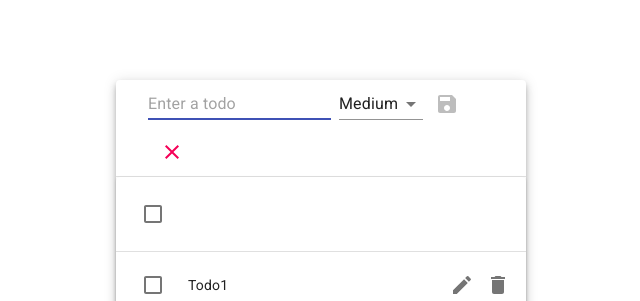
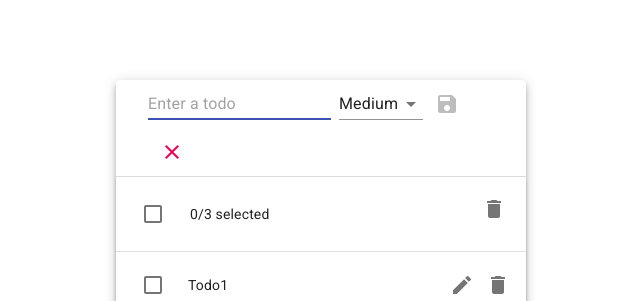
Before and after one commit to sam83045/react-to-do, a React (Create React App) app: page / in a window 1280 px wide. Shown: the top 301 px of the page, without its empty margins (319-959 px from the left). Built offline with nearby package versions, Linux system fonts and the light colour scheme.

Commit message:
Delete multiple implemented

```diff
--- a/src/components/TodoList.jsx
+++ b/src/components/TodoList.jsx
@@ -77,6 +77,15 @@ const TodoList = ({ loadTodoList, todoList, deleteMultipleTodo }) => {
             indeterminate={areSomeChecked()}
           />
         }
+        action={
+          <IconButton
+            aria-label="delete"
+            onClick={() => deleteMultipleTodo(checkedTodo)}
+          >
+            <DeleteIcon />
+          </IconButton>
+        }
+        title={`${checkedTodo.length}/${todoList.length} selected`}
       />
       <Divider />
       <List dense component="div" role="list">
@@ -117,7 +126,7 @@ const TodoList = ({ loadTodoList, todoList, deleteMultipleTodo }) => {
                 <IconButton
                   edge="end"
                   aria-label="delete"
-                  onClick={() => deleteTodo(item)}
+                  onClick={() => deleteTodo(item.id)}
                 >
                   <DeleteIcon />
                 </IconButton>
--- a/src/redux/reducers/todoReducer.js
+++ b/src/redux/reducers/todoReducer.js
@@ -13,9 +13,14 @@ const todoReducer = (state = initialState, actions) => {
             return [actions.payload, ...state];
         }
         case CONSTANTS.DELETE_MULTIPLE_TODO: {
-            return state.filter(stateToDo =>
-                !actions.payload.some((removeTodo) => stateToDo.id === removeTodo.id)
-            );
+            return state.reduce((newTodo, currentTodo) => {
+                if (actions.payload.find(itemToRemove => itemToRemove === currentTodo.id)) {
+                    return newTodo;
+                } else {
+                    return [...newTodo, currentTodo];
+                }
+
+            }, []);
         }
         case CONSTANTS.UPDATE_TODO: {
             const indexOfTodo = state.findIndex(todo => todo.id === actions.payload.id);
```
